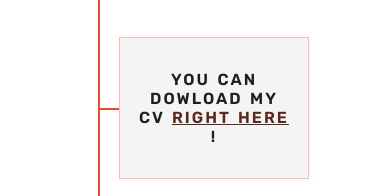
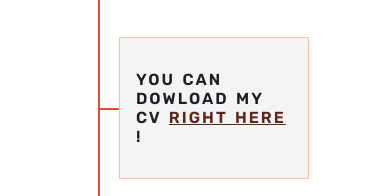
Before and after one commit to Damien-Generet/portfolio_damien_generet, a React (Vite) app: page / in a window 390 px wide. Shown: the part 1120-1316 px from the top of the page. Built offline with nearby package versions, Linux system fonts and the light colour scheme; no server answers.

Commit message:
text align responsiv

```diff
--- a/src/pages/Presentation.jsx
+++ b/src/pages/Presentation.jsx
@@ -49,9 +49,7 @@
           <br />
           <p
             className="presentation">
-            Hi, I'm Damien. I'm a web developer skilled in both{" "}
-            <span className="span-green">front-end</span> and{" "}
-            <span className="span-green">back-end</span> development. I always
+            Hi, I'm Damien. I'm a web developer skilled in both <span className="span-green">front-end</span> and <span className="span-green">back-end</span> development. I always
             put my all into my projects and possess unwavering confidence. If
             you choose to work with me, I can guarantee that I will devote
             myself entirely to achieving  <span className="span-green">success</span> and meeting your expectations.
--- a/src/style/App.scss
+++ b/src/style/App.scss
@@ -849,4 +849,8 @@
   .titleContainer, .Project{
     max-width: 90vw !important;
   }
+
+  p {
+    text-align: left !important;
+  }
 }
```
